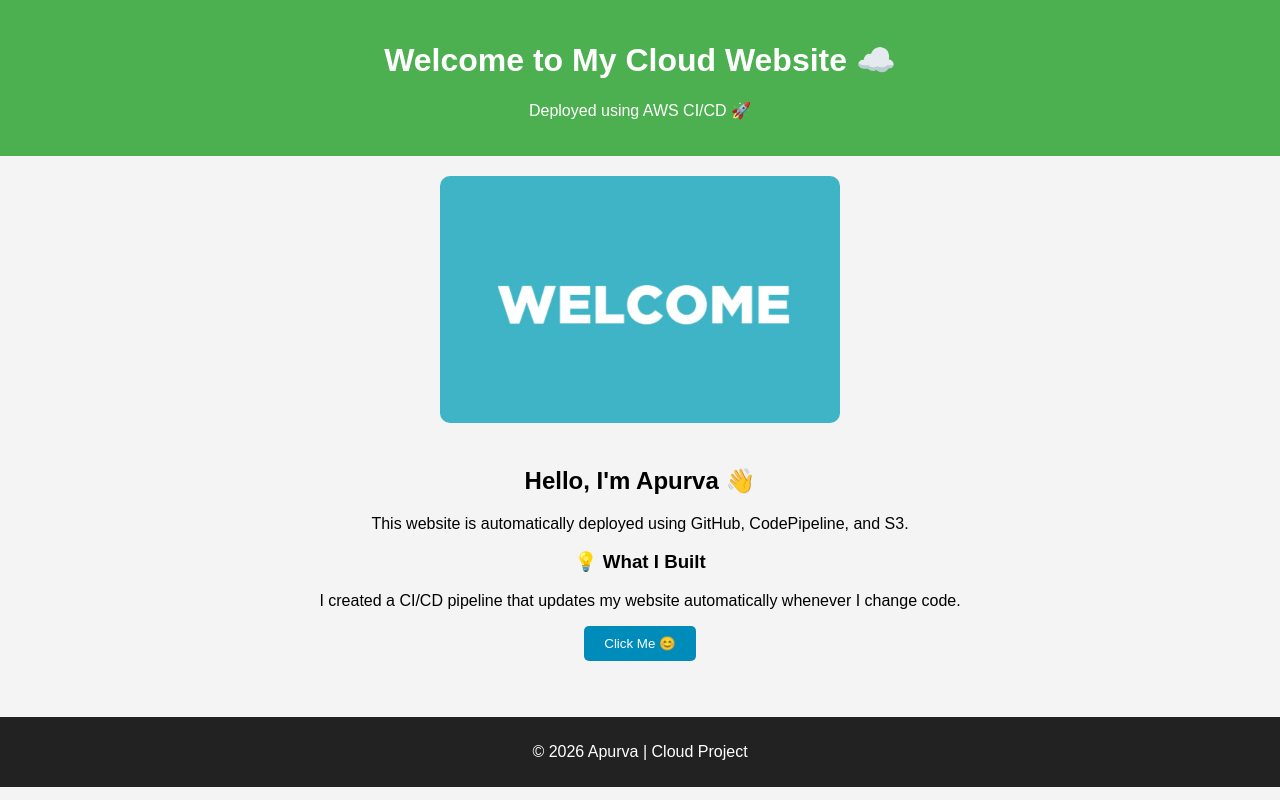
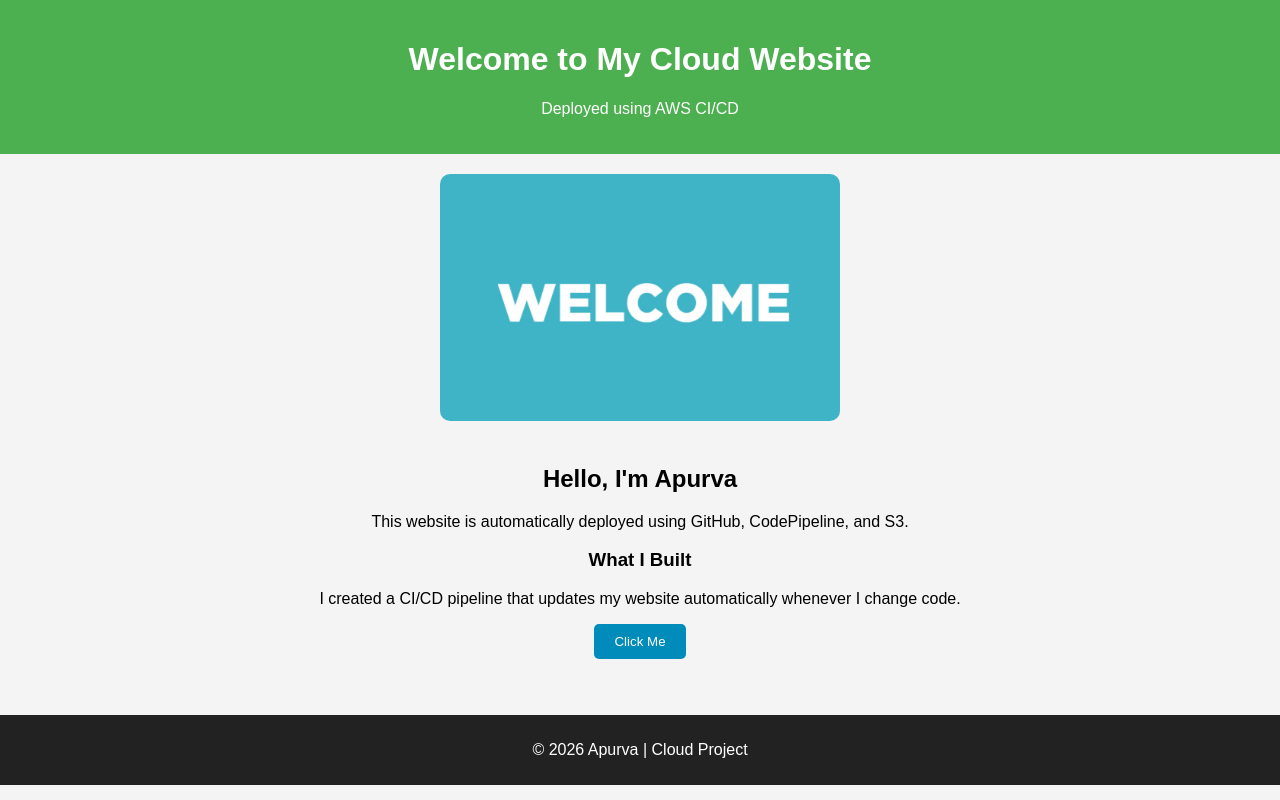
Before and after one commit to girase20004/create_web, a plain HTML site: page index.html in a window 1280 px wide. Drawn offline with Linux system fonts and the light colour scheme.

Commit message:
Update index.html

```diff
--- a/index.html
+++ b/index.html
@@ -52,8 +52,8 @@
 
     <!-- Header -->
     <header>
-        <h1>Welcome to My Cloud Website ☁️</h1>
-        <p>Deployed using AWS CI/CD 🚀</p>
+        <h1>Welcome to My Cloud Website</h1>
+        <p>Deployed using AWS CI/CD</p>
     </header>
 
     <!-- Image Section -->
@@ -61,13 +61,13 @@
 
     <!-- Content -->
     <div class="content">
-        <h2>Hello, I'm Apurva 👋</h2>
+        <h2>Hello, I'm Apurva </h2>
         <p>This website is automatically deployed using GitHub, CodePipeline, and S3.</p>
 
-        <h3>💡 What I Built</h3>
+        <h3> What I Built</h3>
         <p>I created a CI/CD pipeline that updates my website automatically whenever I change code.</p>
 
-        <button onclick="showMessage()">Click Me 😊</button>
+        <button onclick="showMessage()">Click Me</button>
 
         <p id="demo"></p>
     </div>
```
